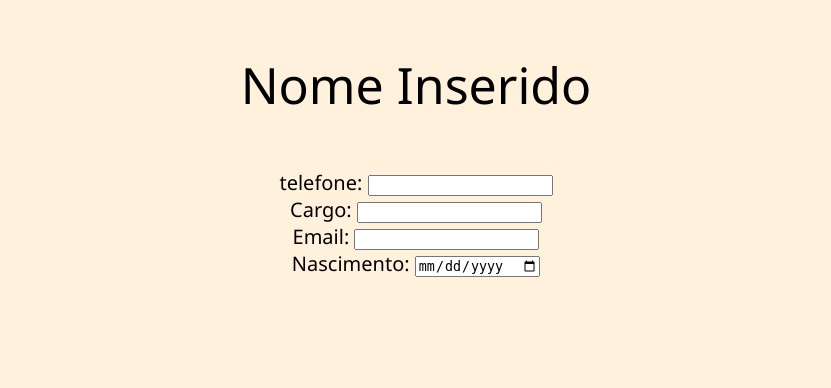
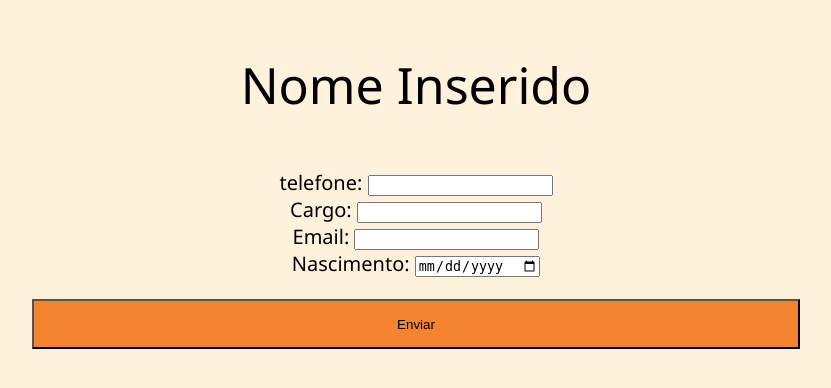
Before and after one commit to MassayoshiOgawa/Sesi-PRPA-S.A-Ferrovia, a PHP site: page /public/perfil.html in a window 1280 px wide. Shown: the part 374-762 px from the top of the page, without its empty margins (224-1055 px from the left). Run offline with PHP 8.4, Linux system fonts and the light colour scheme.

Commit message:
update -- profile

```diff
--- a/public/perfil.html
+++ b/public/perfil.html
@@ -43,6 +43,13 @@
             Nascimento:
             <input type="date">
         </p>
+        <br>
+
+
+
+    </div>
+    <div class="ca">
+        <button class="but" type="submit">Enviar</button>
 
     </div>
 </body>
--- a/style/style.css
+++ b/style/style.css
@@ -336,3 +336,14 @@ height: 100%;
     margin-top: 40px;
     box-shadow: 5px 5px 1px black;
 }
+
+.but{
+    height: 50px;
+    width: 60%;
+    background-color: #F58430;
+}
+
+.ca{
+    display: flex;
+    justify-content: center;
+}
```
